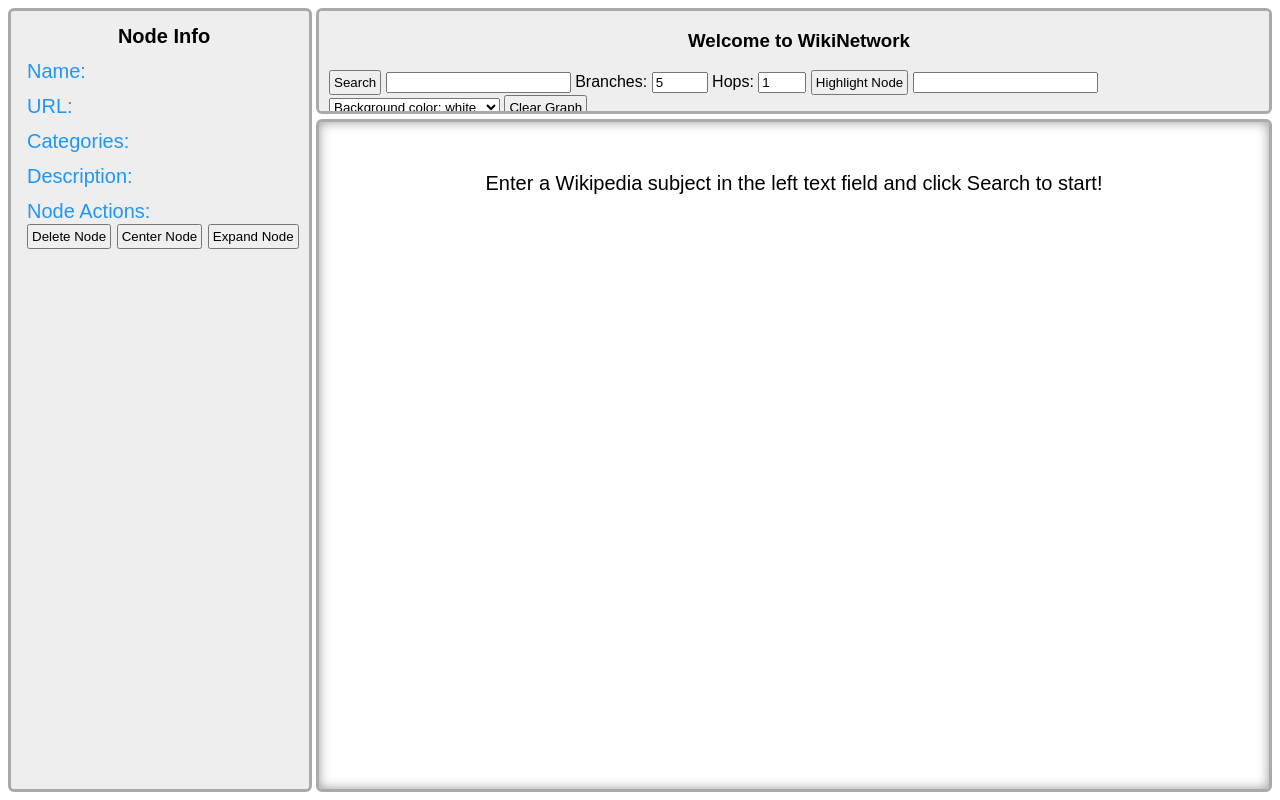
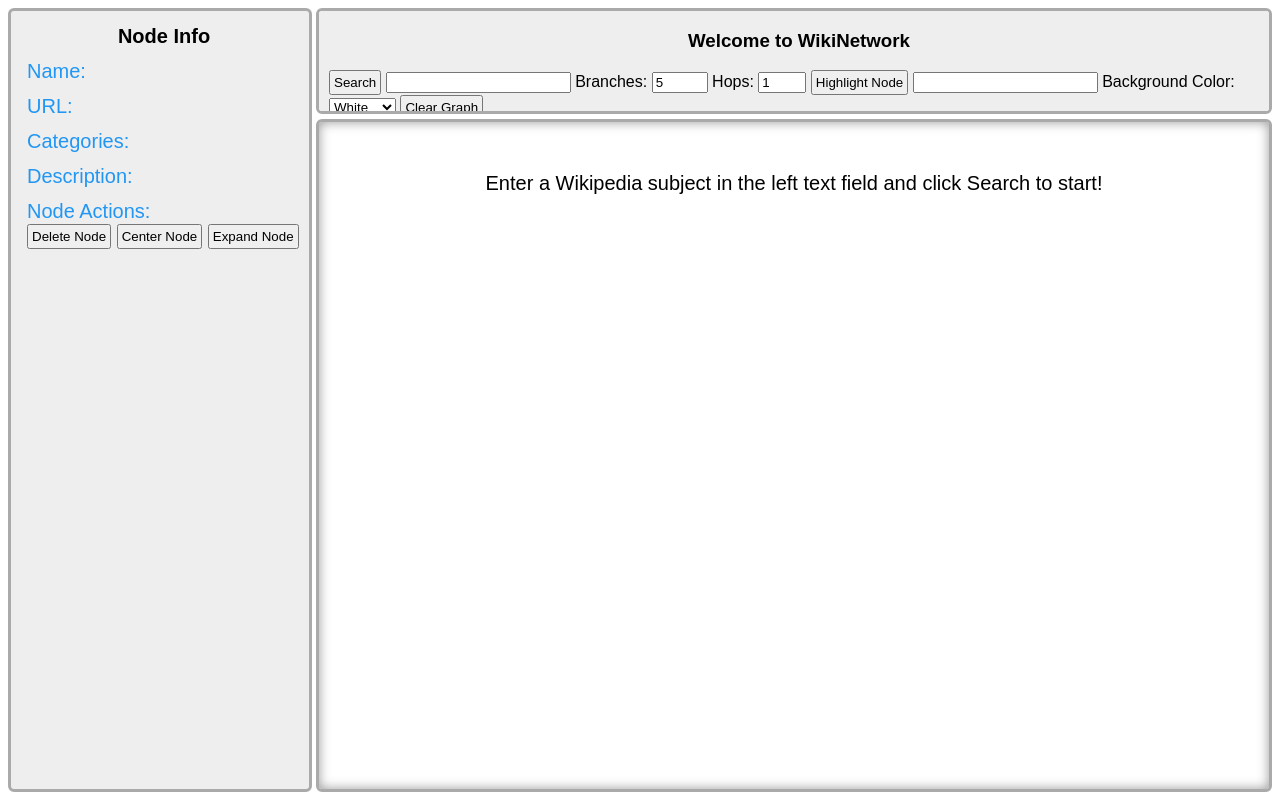
Before and after one commit to alexlk42/WikiNetwork, a website: page wikinetwork.htm in a window 1280 px wide. Drawn offline with nearby package versions, Linux system fonts and the light colour scheme.

Commit message:
improved background color drop down menu

```diff
--- a/wikinetwork.htm
+++ b/wikinetwork.htm
@@ -109,12 +109,13 @@
 			<input id="hopsField" value="1" min="1" max="3" type="number">
 			<button onclick="handleNodeSearch()" type="button">Highlight Node</button>
 			<input id="nodeSearchField" type="text">
-			<select onchange="changeColor(this)">
-			    <option value="white">Background color: white</option>
-			    <option value="black">Background color: black</option>
-			    <!--<option value="#EE8844">Background color: orange</option>-->
-			    <option value="green">Background color: green</option>
-			    <option value="yellow">Background color: yellow</option>
+			<label for="backgroundColor">Background Color:</label>
+			<select id="backgroundColor" onchange="changeColor(this)">
+			    <option value="white">White</option>
+			    <option value="black">Black</option>
+			    <option value="#E84">Orange</option>
+			    <option value="green">Green</option>
+			    <option value="yellow">Yellow</option>
 			</select>
 			<button onclick="handleClear()" type="button">Clear Graph</button>
 
```
